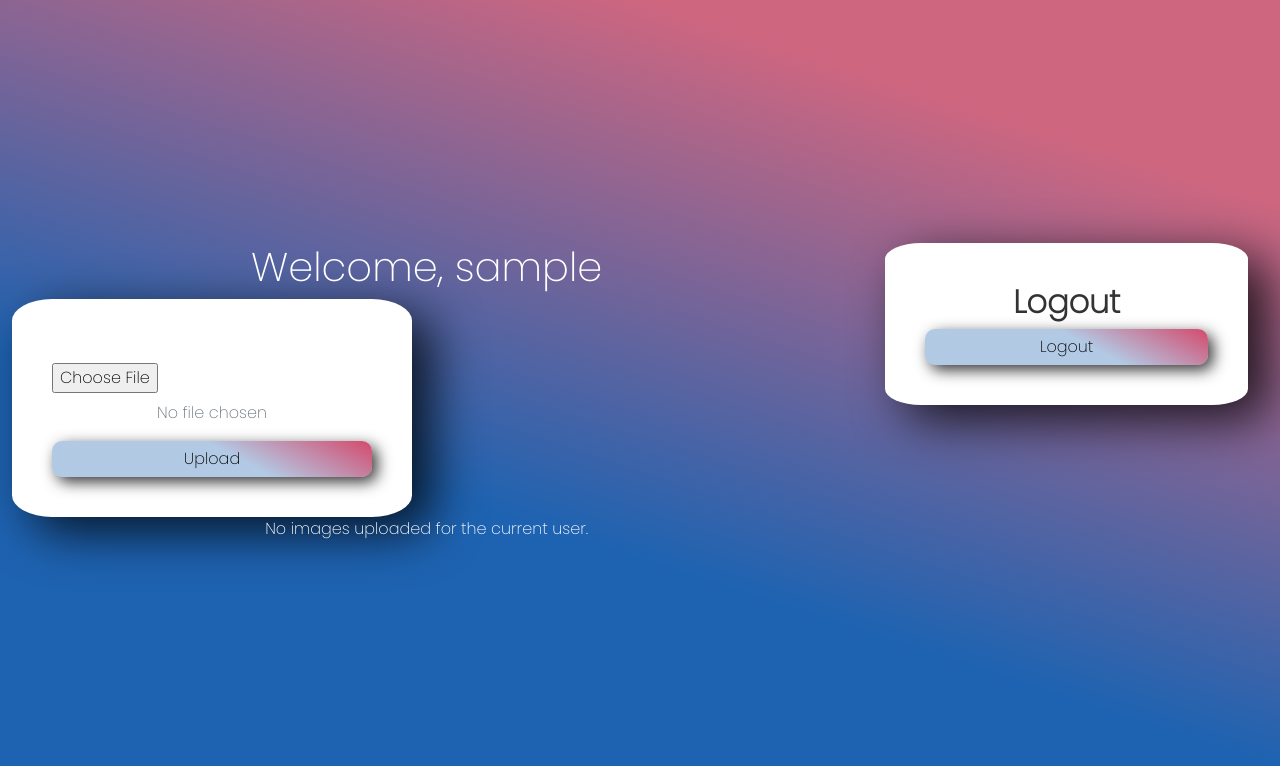
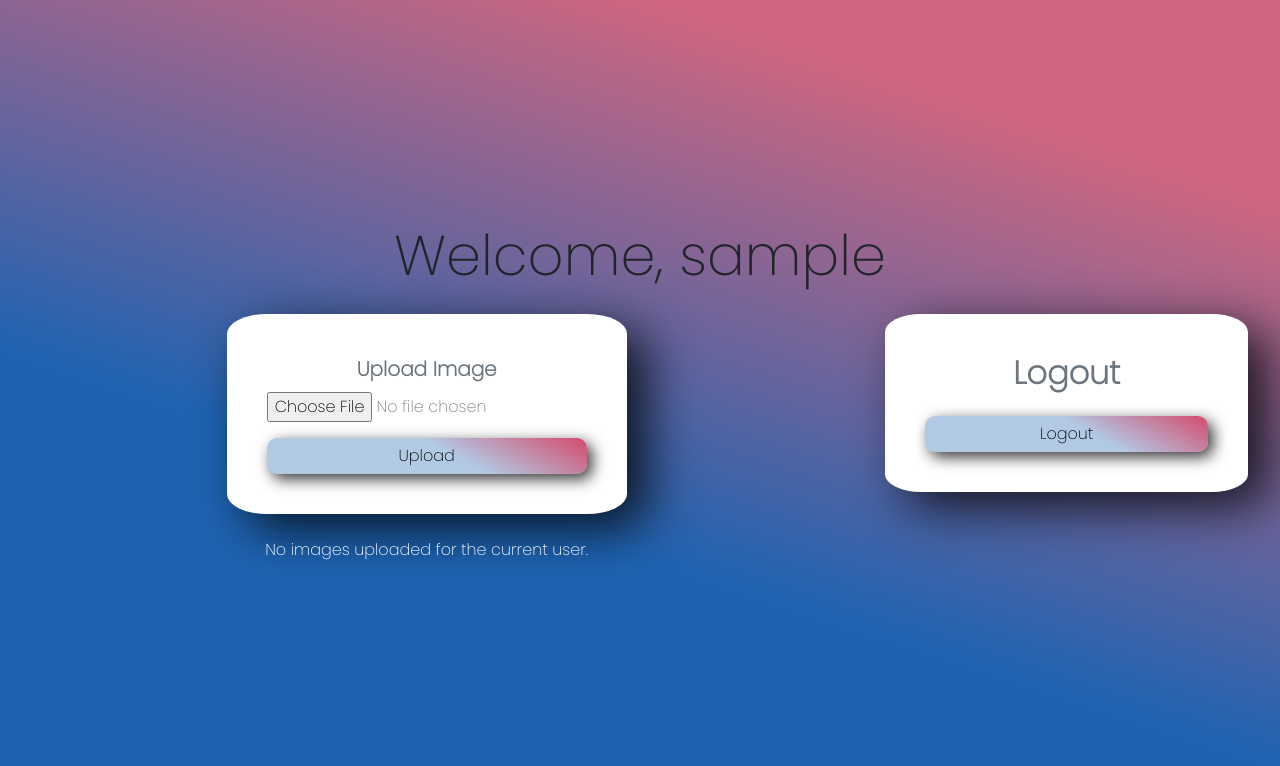
Before and after one commit to aayushsoni4/Login-with-Authentication, a Flask app: page /profile in a window 1280 px wide. Shown: the top 766 px of the page. Run offline with Flask 3, Linux system fonts and the light colour scheme; the visitor is signed in with stand-in values (Sample User, id 1); data that the repository does not hold is empty.

Commit message:
Uploaded media

```diff
--- a/app/templates/profile.html
+++ b/app/templates/profile.html
@@ -11,36 +11,36 @@
     </div>
     {% endif %}
     {% endwith %}
+    <h1 class="display-4 text-dark mb-4">Welcome, {{ current_user.username }}</h1>
     <div class="row">
         <div class="col-md-8">
-            <h1>Welcome, {{ current_user.username }}</h1>
             <!-- Form for uploading image -->
-            <div class="mx-auto">
-                <form action="{{ url_for('main.upload_image') }}" method="post" enctype="multipart/form-data">
-                    <div class="form-group">
-                        <label for="image">Upload Image:</label>
-                        <input type="file" class="form-control-file" id="image" name="image"
-                            onchange="updateFileName(this)">
-                        <p id="file-name" class="mt-2 text-muted">No file chosen</p>
+            <div class="d-flex justify-content-center align-items-center">
+                <form action="{{ url_for('main.upload_image') }}" method="post" enctype="multipart/form-data"
+                    class="w-75">
+                    <div class="form-group text-center">
+                        <label for="image" class="text-muted fs-5">Upload Image</label>
+                        <input type="file" class="form-control-file text-black-50 mt-2" id="image" name="image">
                     </div>
-                    <button type="submit" class="btn btn-primary">Upload</button>
+                    <button type="submit" class="btn btn-primary mt-3">Upload</button>
                 </form>
             </div>
             <!-- Display user's images if available -->
             {% if user_images %}
-            <div class="image-container">
+            <div class="image-container mt-4">
                 {% for image in user_images %}
-                <img src="{{ url_for('main.get_image', image_id=image.id) }}" alt="{{ image.filename }}">
+                <img src="{{ url_for('main.get_image', image_id=image.id) }}" alt="{{ image.filename }}"
+                    class="img-fluid rounded" style="width: 350px; height: 200px; object-fit: cover;">
                 {% endfor %}
             </div>
             {% else %}
-            <p>No images uploaded for the current user.</p>
+            <p class="mt-4">No images uploaded for the current user.</p>
             {% endif %}
         </div>
         <div class="col-md-4">
             <form class="mx-auto" id="logoutForm" action="{{ url_for('auth.logout') }}" method="post">
-                <h4 class="text-center">Logout</h4>
-                <button type="submit" class="btn btn-primary">Logout</button>
+                <h4 class="text-center text-muted fs-10">Logout</h4>
+                <button type="submit" class="btn btn-primary mt-3">Logout</button>
             </form>
         </div>
     </div>
@@ -50,25 +50,12 @@
     .image-container {
         display: flex;
         flex-wrap: wrap;
-        /* Allow images to wrap to the next line if needed */
         justify-content: center;
-        /* Center images horizontally */
         margin-top: 20px;
-        /* Adjust margin as needed */
     }
 
     .image-container img {
         margin-right: 10px;
-        /* Adjust spacing between images */
         margin-bottom: 10px;
-        /* Adjust spacing between rows of images */
     }
 </style>
-
-<script>
-    function updateFileName(input) {
-        var fileName = input.files[0].name;
-        var fileNameElement = document.getElementById("file-name");
-        fileNameElement.innerText = fileName;
-    }
-</script>
```
Also changed, not shown: README.md, 4 other files.
